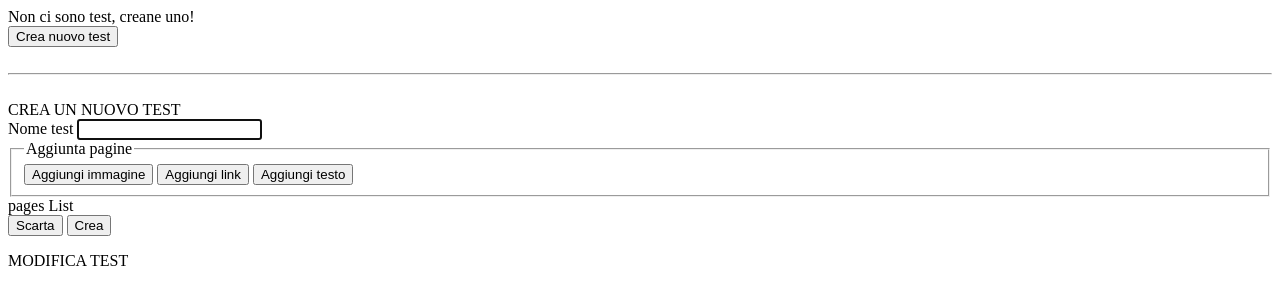
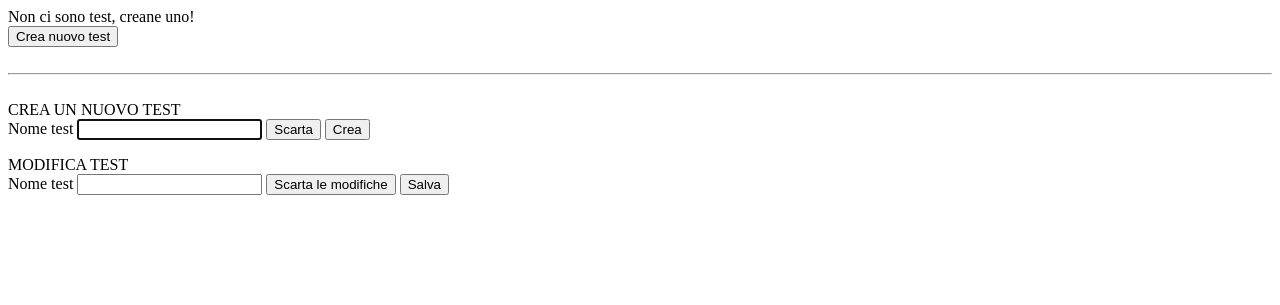
Before and after one commit to AivAiv/GazeTracker-Tesi, a PHP site: page /php/template/testEditor.php in a window 1280 px wide. Shown: the top 305 px of the page. Run offline with PHP 8.4, Linux system fonts and the light colour scheme.

Commit message:
Added partial test creation

```diff
--- a/db/database.php
+++ b/db/database.php
@@ -82,10 +82,9 @@
 			return true;
 		}
 
-		// Unused
 		public function createTest($name, $codCreator) {
 			$stmt = $this->db->prepare("INSERT INTO `test` (`id`, `name`, `cod_creator`, `active`) VALUES (NULL, ?, ?, '1');");
-			$stmt->bind_param('ii', $name, $codCreator);
+			$stmt->bind_param('si', $name, $codCreator);
             $stmt->execute();
 			return true;
 		}
--- a/php/api/api-create.php
+++ b/php/api/api-create.php
@@ -3,8 +3,8 @@
 
 	$result["creationSuccess"] = false;
 
-	if(isset($_POST["name"]) && isset($_POST["codCreator"])) {
-		$result["creationSuccess"] = $dbh->createTest($_POST["name"], $_POST["codCreator"]);
+	if(isset($_POST["testName"])) {
+		$result["creationSuccess"] = $dbh->createTest($_POST["testName"], $_SESSION["id"]);
 	}
 
 	header('Content-Type: application/json');
--- a/php/api/api-login.php
+++ b/php/api/api-login.php
@@ -8,6 +8,7 @@
 		$login_result = $dbh->login($_POST["email"], $_POST["password"]);
 		if(isset($login_result) && (count($login_result) != 0)) {
 			$result["loginSuccess"] = true;
+			$_SESSION["id"] = $login_result[0]["id"];
 			$_SESSION["email"] = $login_result[0]["email"];
 			$_SESSION["userType"] = $login_result[0]["type"];
 		}
--- a/php/template/testEditor.php
+++ b/php/template/testEditor.php
@@ -12,19 +12,19 @@
             <label>Nome test
                 <input type="text" name="txtName" required autofocus/>
             </label>
-            <fieldset>
-                <legend>Aggiunta pagine</legend>
-                <button>Aggiungi immagine</button>
-                <button>Aggiungi link</button>
-                <button>Aggiungi testo</button>
-            </fieldset>
-            <section id="pagesList">pages List</section>
             <input type="reset" name="btnDiscard" value="Scarta"/>
             <input type="submit" name="btnCreate" value="Crea"/>
         </form>
     </section>
 
     <section id="modifyTab">
-    <div>MODIFICA TEST</div>
+        <div>MODIFICA TEST</div>
+        <form action="#" method="POST" name="Modify">
+            <label>Nome test
+                <input type="text" name="txtName" required autofocus/>
+            </label>
+            <input type="reset" name="btnDiscard" value="Scarta le modifiche"/>
+            <input type="submit" name="btnSave" value="Salva"/>
+        </form>
     </section>
 </section>
```
Also changed, not shown: js/editor.js (+30 -6 lines).
